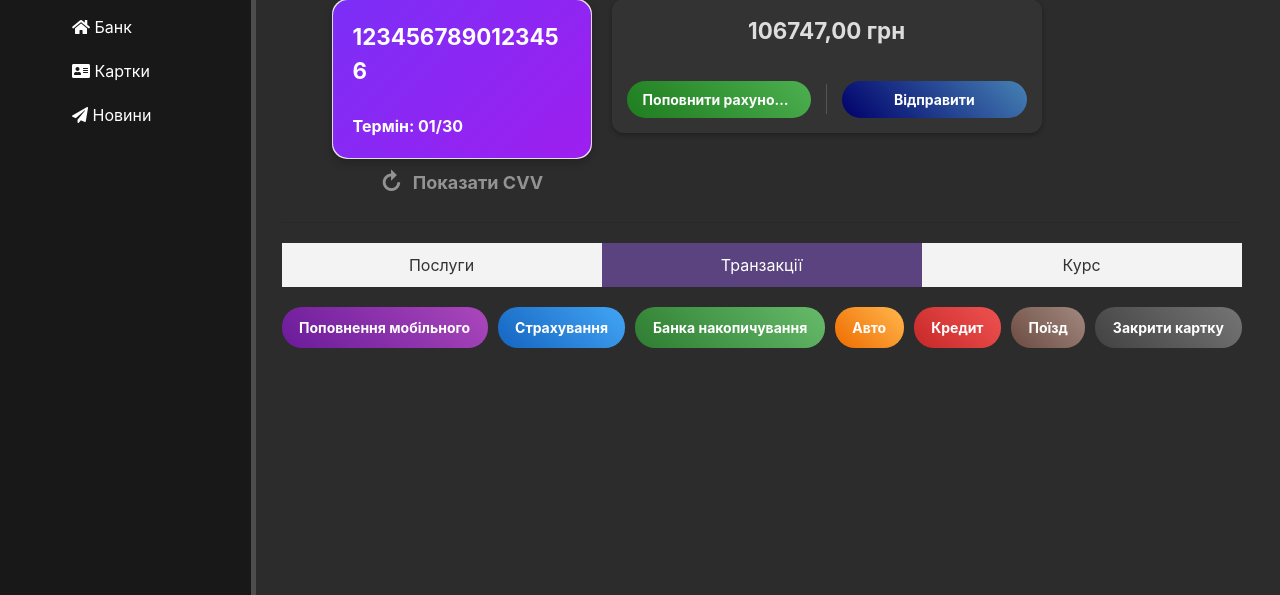
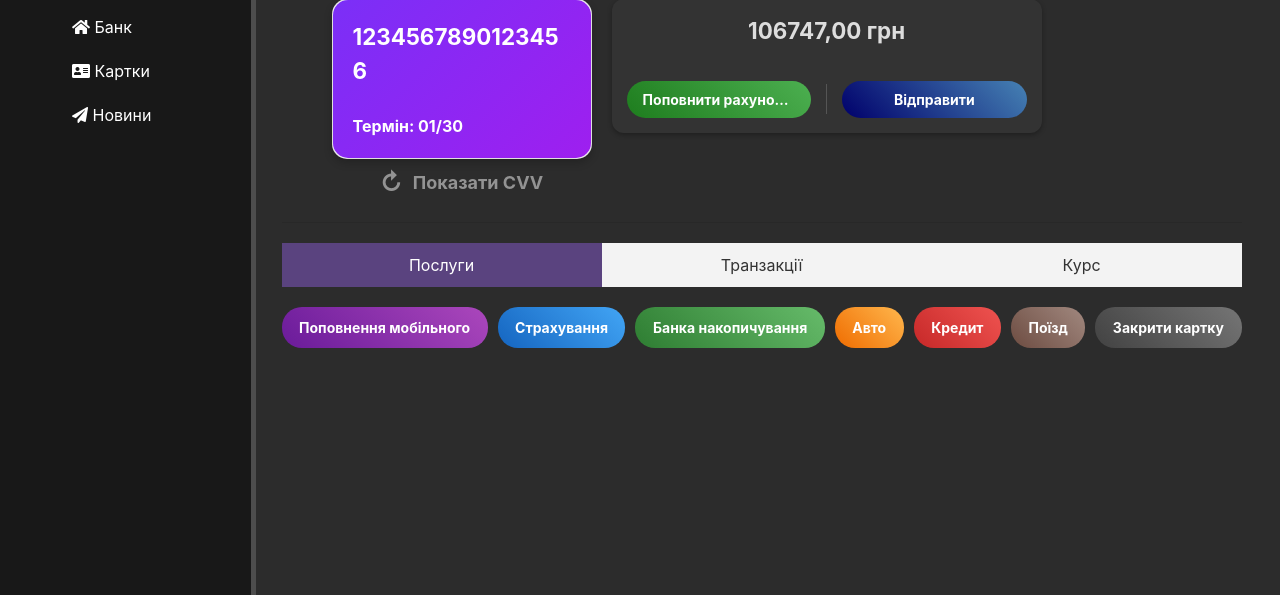
Before and after one commit to KostyaNike/banking_django, a Django app: page /cards/13/ in a window 1280 px wide. Shown: the part 205-800 px from the top of the page. Run offline with Django 5.2, Linux system fonts and the light colour scheme; a user stored in the database is signed in; data comes from the database, SQL or seed files in the repository; both versions use the stored data as it was after the commit; some libraries are stand-ins or nearby versions.

Commit message:
небольшой фикс

```diff
--- a/templates/cards/card.html
+++ b/templates/cards/card.html
@@ -53,8 +53,8 @@
         <hr>
 
         <div class="tabs">
-            <button class="tab-button" data-tab="services">Послуги</button>
-            <button class="tab-button active" data-tab="transactions">Транзакції</button>
+            <button class="tab-button active" data-tab="services">Послуги</button>
+            <button class="tab-button" data-tab="transactions">Транзакції</button>
             <button class="tab-button" data-tab="rates">Курс</button>
         </div>
 
```
Also changed, not shown: db.sqlite3.
